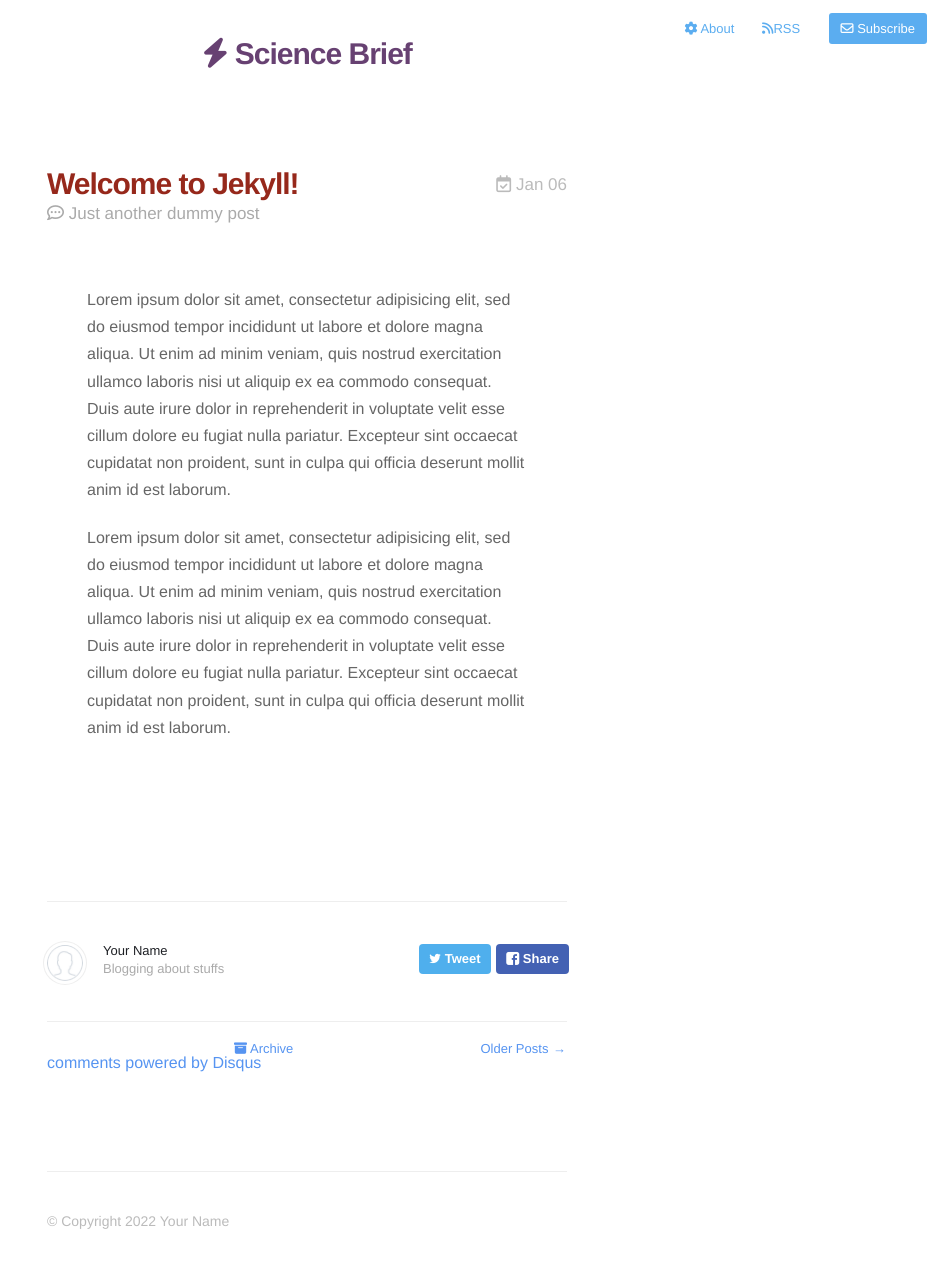
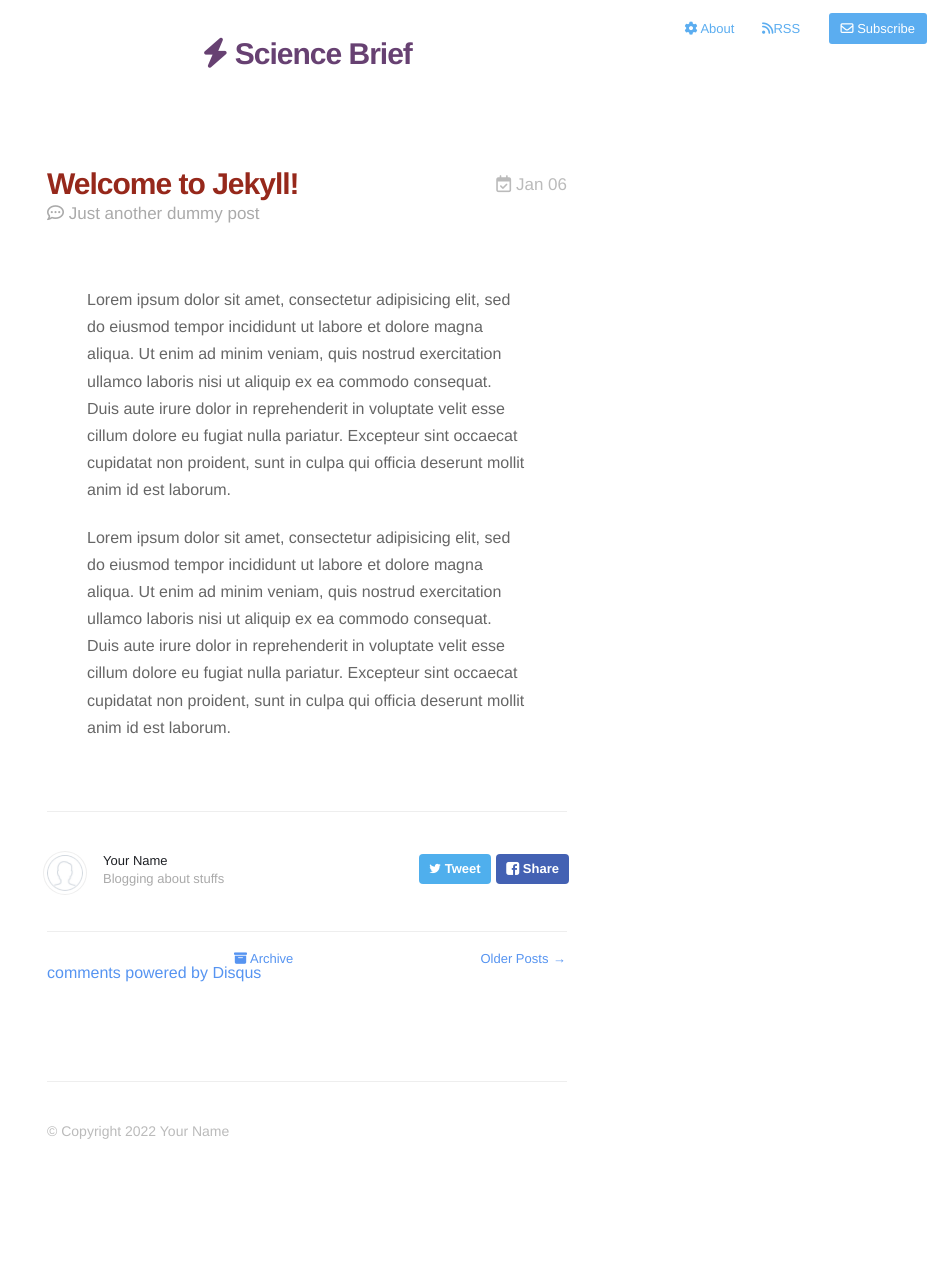
Before and after one commit to Fb16455/cms-on-real-project, a Jekyll site: the page built from index.html, in a window 1280 px wide. Shown: the whole page, without its empty margins (333-1280 px from the left). Built offline with Jekyll 4.4.1, drawn with Linux system fonts in a browser that asks for light colours; nearby versions of some CDN libraries; the list of posts is cut into pages by our own code; comment, search, counter and statistics services are not loaded; after the commit the page ends 1182 px from its top, so only the background shows below that.

Commit message:
Changed post wrapper padding-bottom from 100px to 10px.

```diff
--- a/assets/css/style.css
+++ b/assets/css/style.css
@@ -141,7 +141,7 @@ nav.main-nav a.cta {
 #wrapper {
   max-width: 600px;
   margin: 0 auto;
-  padding: 60px 40px 100px 40px;
+  padding: 60px 40px 10px 40px;
 }
 
 #wrapper.home {
```
